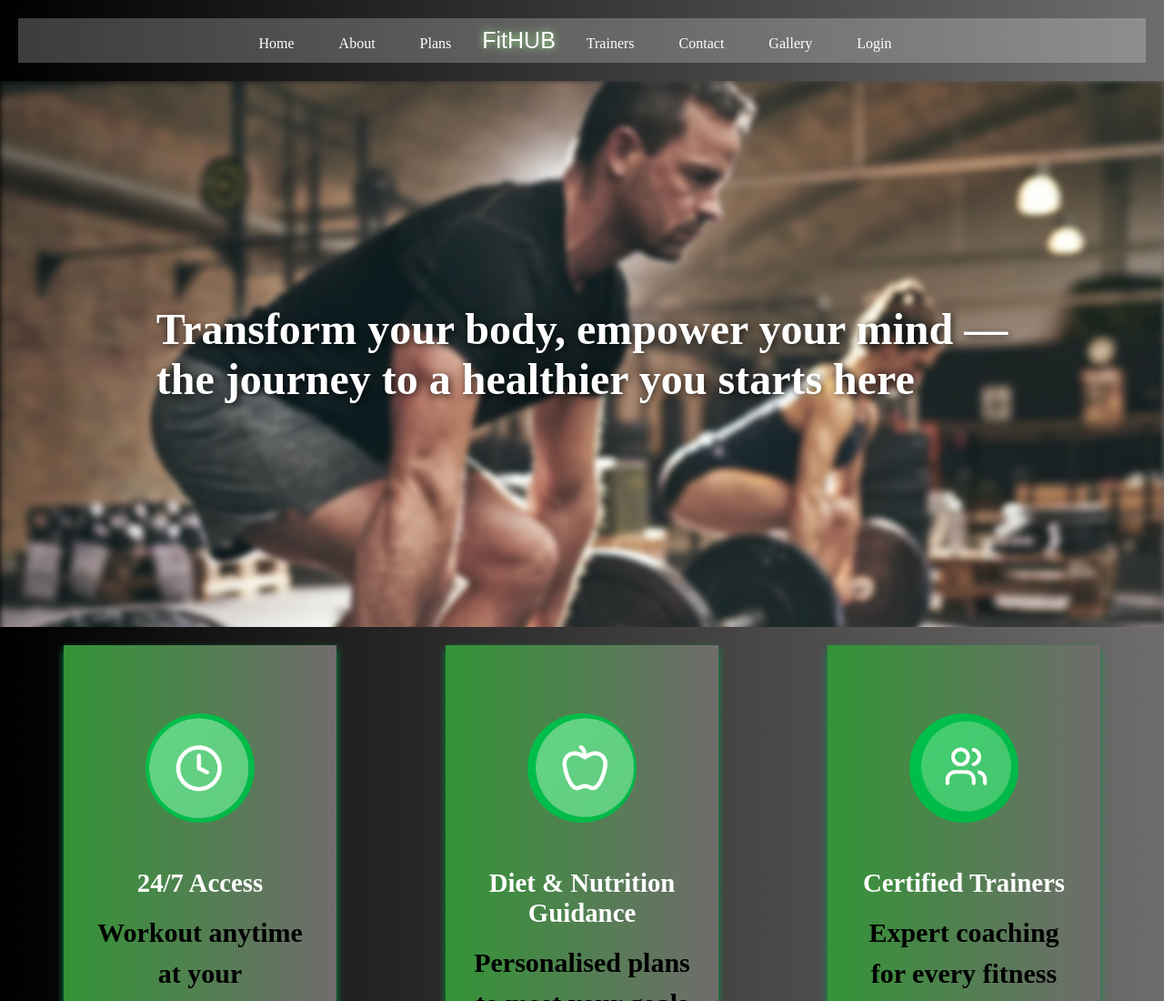
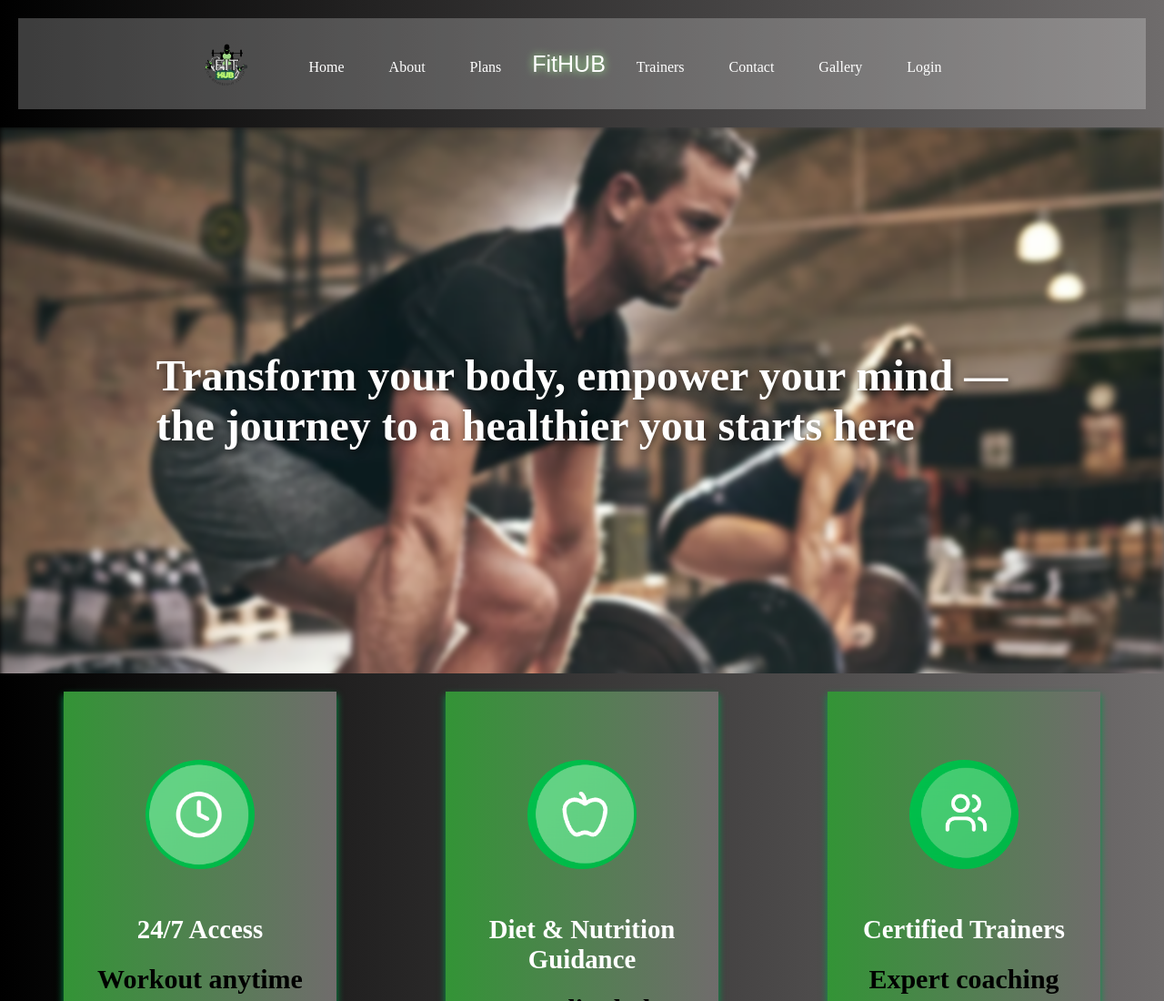
Before and after one commit to yuvikadessai/Gym-Membership-System, a plain HTML site: page homepage.html in a window 1280 px wide. Shown: the top 1100 px of the page at 91% size. Drawn offline with Linux system fonts and the light colour scheme; a script that the page names is missing.

Commit message:
updated css

```diff
--- a/style.css
+++ b/style.css
@@ -15,7 +15,8 @@ html {
     align-items: center;
     justify-content: center;
     gap:40px;
-    padding:10px
+    padding:10px;
+    position:relative;
   }
   nav ul{
     list-style: none;
@@ -230,10 +231,8 @@ hr {
 
 .logo {
     height: 80px;          /* small size */
-    position: absolute;    /* position it absolutely */
-    left: 10px;            /* distance from left edge */
-    top: 50%;              /* vertically center */
-    transform: translateY(-50%);
+    display:flex;    /* position it absolutely */
+    align-items: center;
 }
 
 .container{
```
